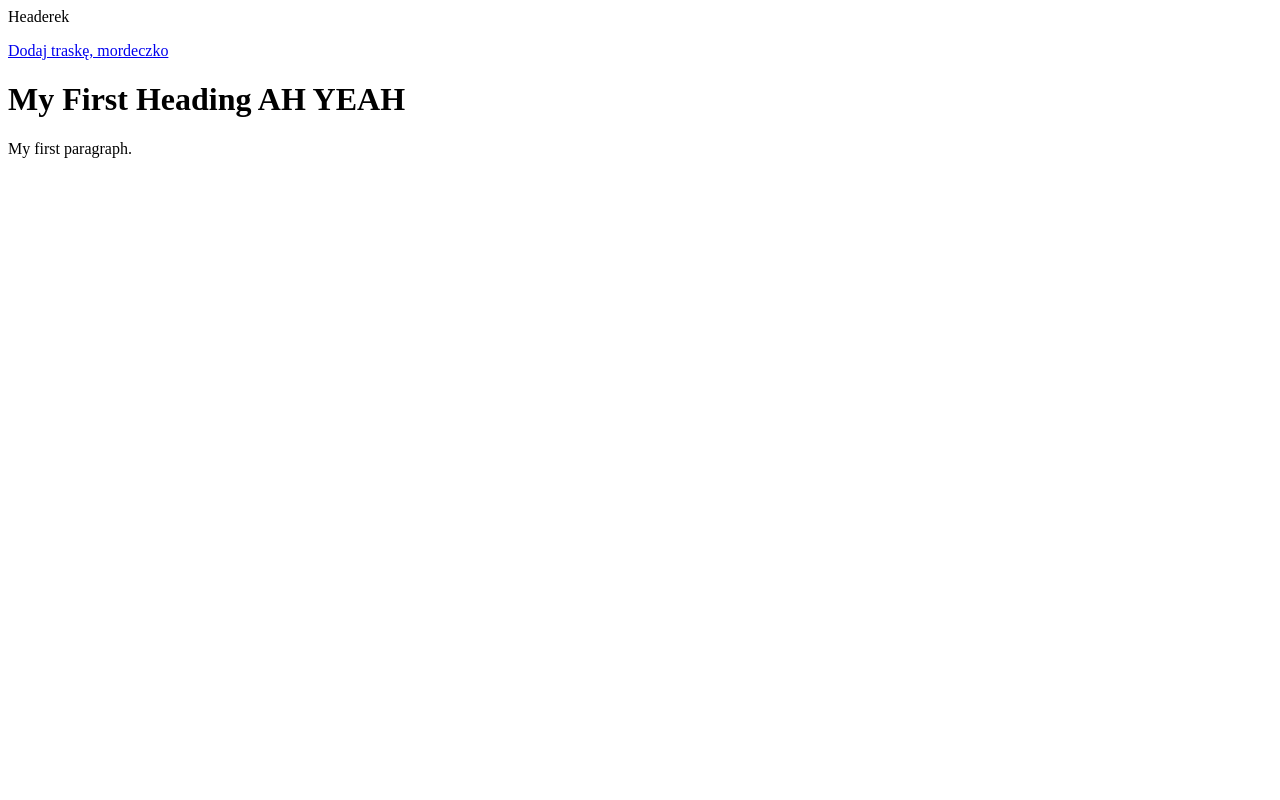
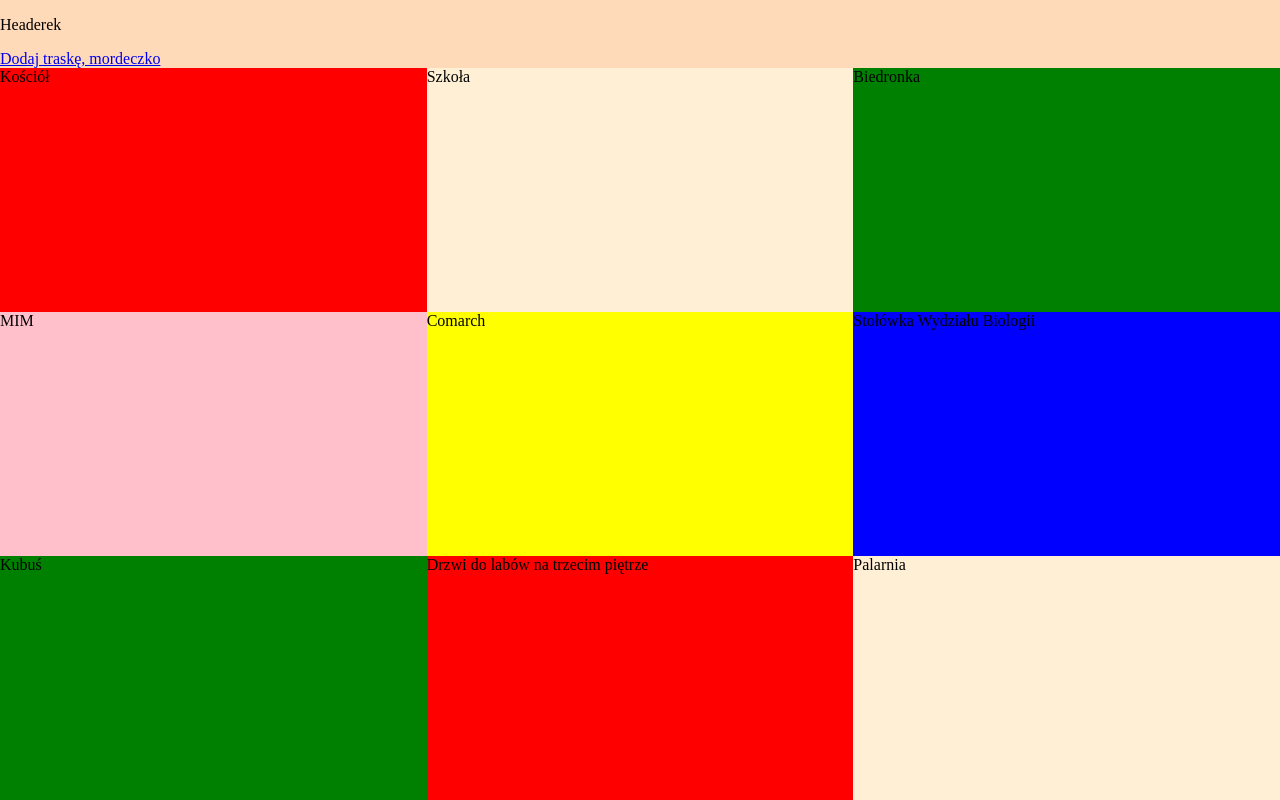
Before and after one commit to EuphoricThinking/KimLoanSolutions, a Django app: page / in a window 1280 px wide. Run offline with Django 4.2, Linux system fonts and the light colour scheme.

Commit message:
Added placeholders

```diff
--- a/boniedojade/zachodSlonca/static/zachodSlonca/stylesheet.css
+++ b/boniedojade/zachodSlonca/static/zachodSlonca/stylesheet.css
@@ -1,6 +1,6 @@
 body {
     margin: 0px;
-    background-color: peachpuff
+    background-color: peachpuff;
 
     display: grid;
     grid-template-columns: minmax(0, 1fr);
@@ -8,3 +8,47 @@ body {
     width: 100vw;
     height: 100vh;
 }
+
+div.main_content {
+    display: grid;
+    grid-row: 2/-1;
+    grid-template-columns: repeat(3, minmax(0, 1fr));
+    grid-template-rows: repeat(3, minmax(0, 1fr));
+    background-color: peachpuff;
+}
+
+div.one {
+    background-color: red;
+}
+
+div.two {
+    background-color: papayawhip;
+}
+
+div.three {
+    background-color: green;
+}
+
+div.four {
+    background-color: pink;
+}
+
+div.five {
+    background-color: yellow;
+}
+
+div.six {
+    background-color: blue;
+}
+
+div.eight {
+    background-color: red;
+}
+
+div.nine {
+    background-color: papayawhip;
+}
+
+div.seven {
+    background-color: green;
+}
--- a/boniedojade/zachodSlonca/templates/zachodSlonca/main_site.html
+++ b/boniedojade/zachodSlonca/templates/zachodSlonca/main_site.html
@@ -1,5 +1,13 @@
 {% load static %}
 <html>
+ <head>
+        <title>Siemka tasiemka</title>
+        <link rel="stylesheet" href="{% static 'zachodSlonca/stylesheet.css' %}">
+        <!-- <script src="{% static 'compiler_site/script.js' %}"></script> -->
+        <meta charset="UTF-8">
+        <meta name="viewport" content="width=device-width, initial-scale=1">
+    </head>
+
 
 <body>
 <header>
@@ -9,9 +17,17 @@
         <a href="{% url 'zachodSlonca:dodaj_trase' %}" id="login_link">Dodaj traskę, mordeczko</a>
     </div>
 </header>
-
-<h1>My First Heading  AH YEAH</h1>
-<p>My first paragraph.</p>
+<div class="main_content">
+    <div class="one">Kościół</div>
+    <div class="two">Szkoła</div>
+    <div class="three">Biedronka</div>
+    <div class="four">MIM</div>
+    <div class="five">Comarch</div>
+    <div class="six">Stołówka Wydziału Biologii</div>
+    <div class="seven">Kubuś</div>
+    <div class="eight">Drzwi do labów na trzecim piętrze</div>
+    <div class="nine">Palarnia</div>
+</div>
 
 
 
```
